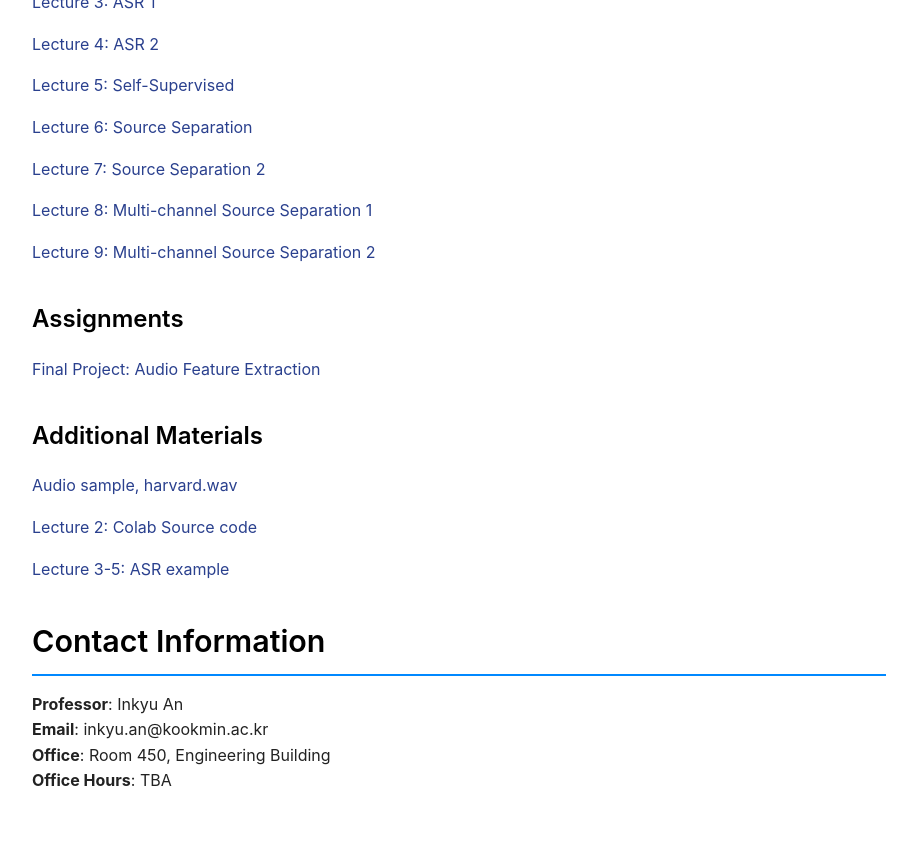
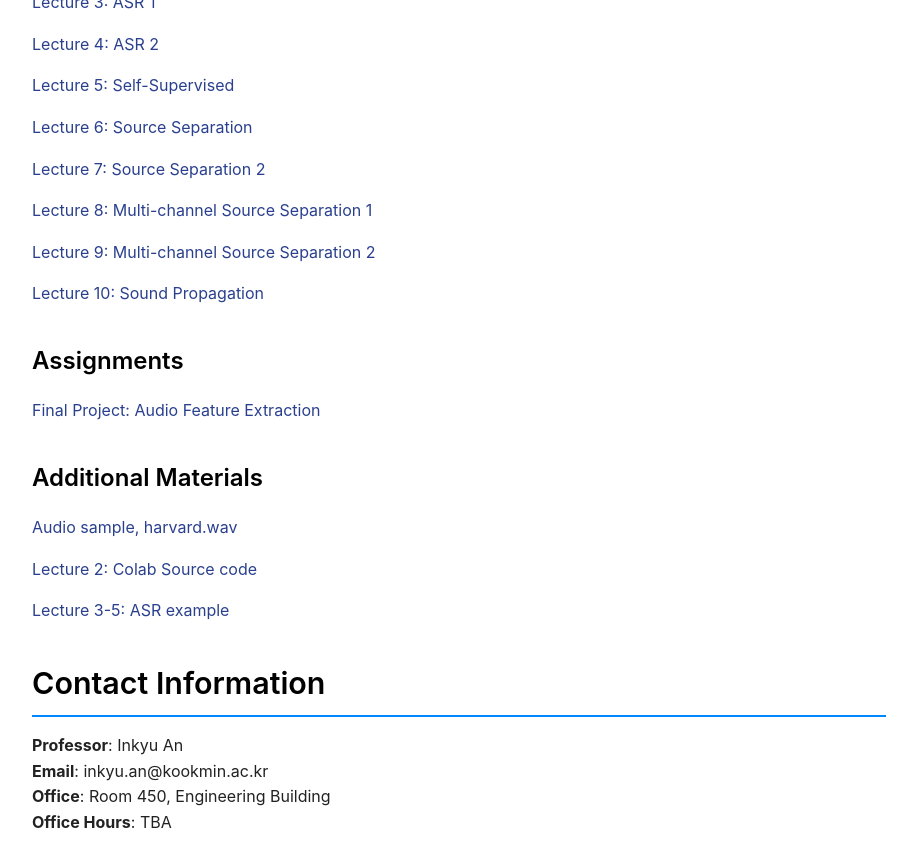
Before and after one commit to mairlab-KM/mairlab-KM.github.io, a Jekyll site: the page built from courses/speech-audio-recognition-2025fall.md, in a window 1280 px wide and 900 px high, scrolled down 2895 px. Shown: the top 867 px of the window, without its empty margins (181-1098 px from the left). Built offline with Jekyll 4.4.1, drawn with Linux system fonts in a browser that asks for light colours.

Commit message:
Update Lec 10 of ASR

```diff
--- a/courses/speech-audio-recognition-2025fall.md
+++ b/courses/speech-audio-recognition-2025fall.md
@@ -114,6 +114,8 @@ By the end of this course, students will be able to:
 
 [Lecture 9: Multi-channel Source Separation 2](/assets/courses/speech-audio-recognition-2025fall/lectures/SpeechAudio_Lecture9.pdf)
 
+[Lecture 10: Sound Propagation](/assets/courses/speech-audio-recognition-2025fall/lectures/SpeechAudio_Lecture10.pdf)
+
 <!-- Example format - uncomment and modify as you add materials:
 - [Lecture 1: Introduction to Speech Recognition](/assets/courses/speech-audio-recognition-2025fall/lectures/lecture01-introduction.pdf)
 - [Lecture 2: Audio Signal Processing](/assets/courses/speech-audio-recognition-2025fall/lectures/lecture02-signal-processing.pdf)
```
Also changed, not shown: 1 other file.
